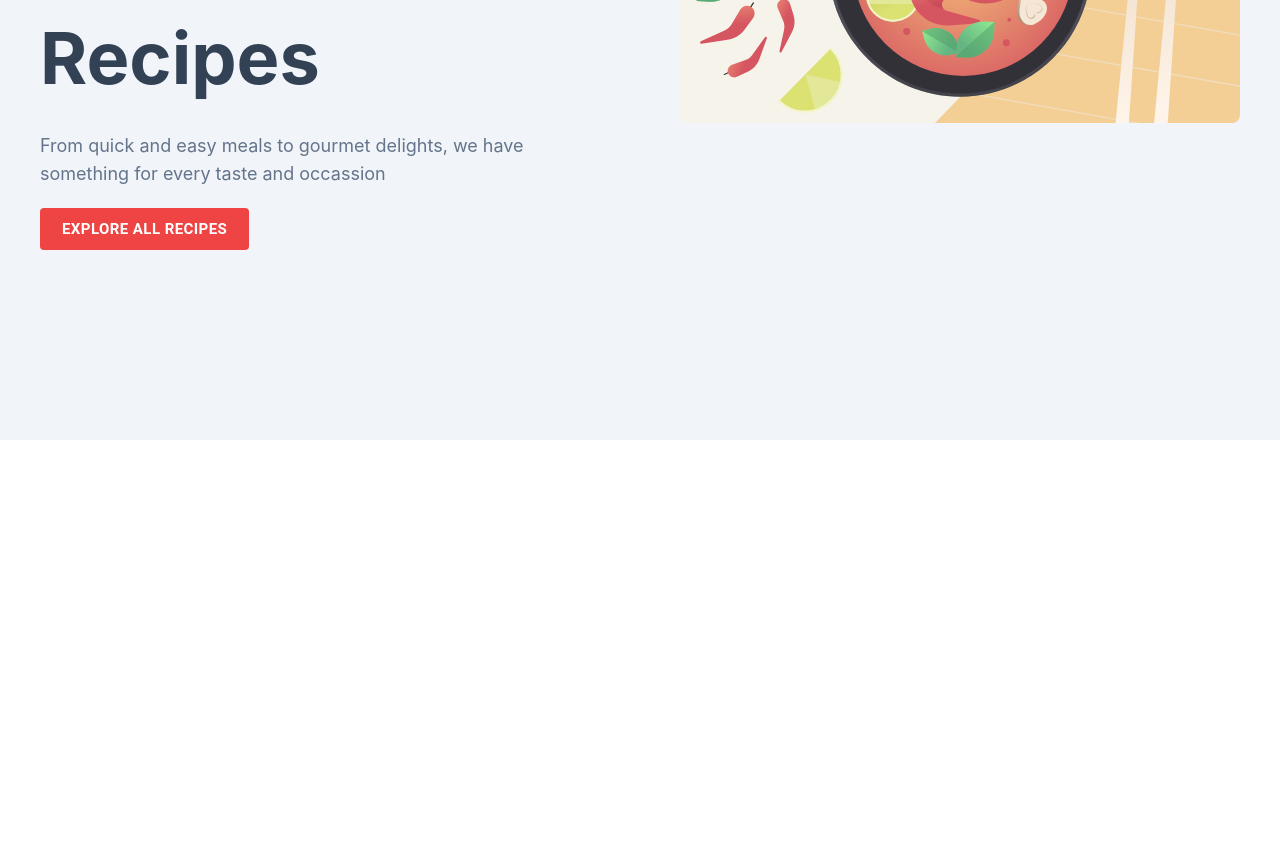
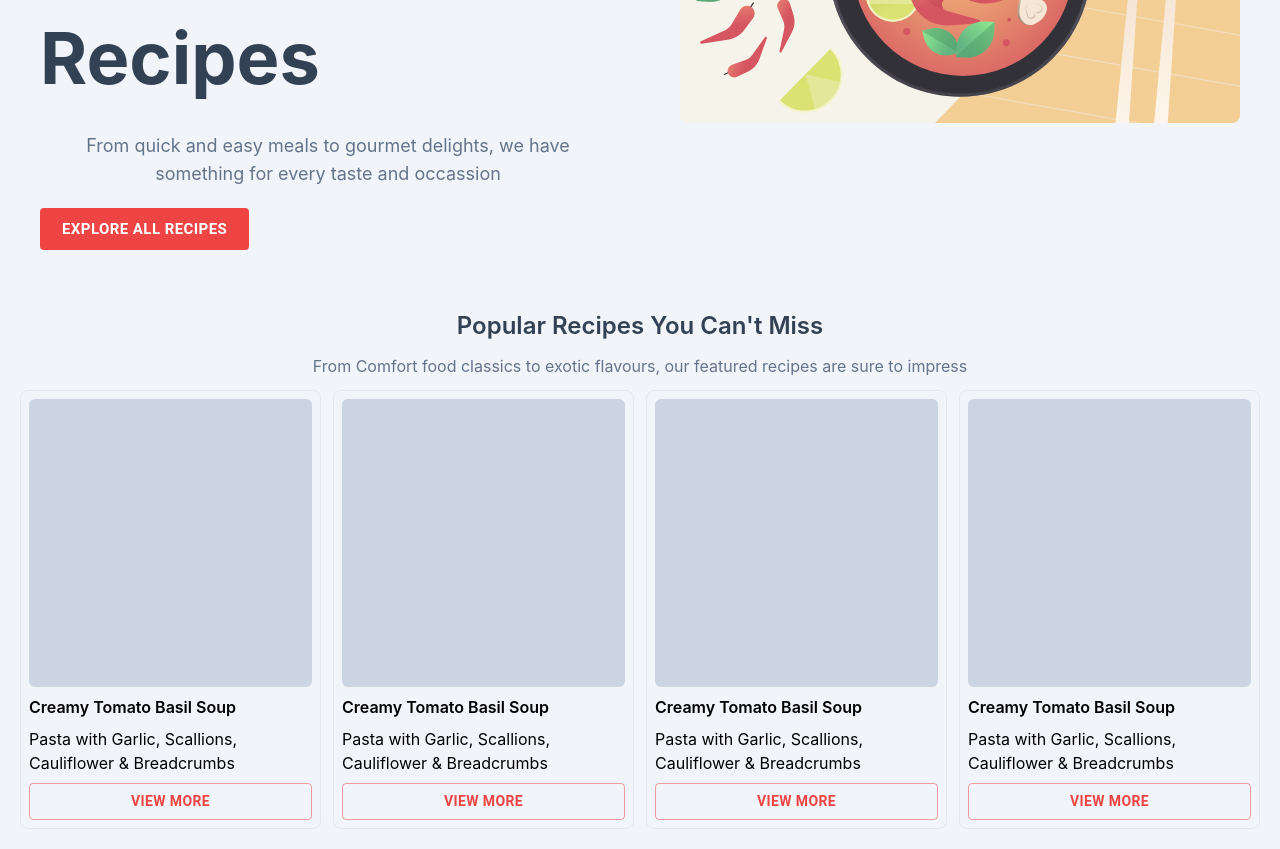
Before and after one commit to JenTJames/foodmood, a React (Create React App) app: page / in a window 1280 px wide. Shown: the part 360-1209 px from the top of the page. Before the commit the page ends 800 px from the top, so only its background shows below. Built offline with nearby package versions, Linux system fonts and the light colour scheme.

Commit message:
Comp: Add ItemCard component for rendering items as a card
Feat: Add ItemCard component to Landing Page

```diff
--- /dev/null
+++ b/src/components/ItemCard.jsx
@@ -0,0 +1,17 @@
+import React from "react";
+import AppButton from "./AppButton";
+
+const ItemCard = () => {
+  return (
+    <div className="flex flex-col gap-2 p-2 rounded-lg border">
+      <div className="h-44 w-44 rounded-md bg-slate-300 md:min-w-full lg:h-72"></div>
+      <h4 className="font-semibold">Creamy Tomato Basil Soup</h4>
+      <p>Pasta with Garlic, Scallions, Cauliflower & Breadcrumbs</p>
+      <AppButton bold variant="outlined">
+        View More
+      </AppButton>
+    </div>
+  );
+};
+
+export default ItemCard;
--- a/src/pages/LandingPage.jsx
+++ b/src/pages/LandingPage.jsx
@@ -1,9 +1,11 @@
 import React from "react";
 import ShrimpImage from "../assets/shrimp.svg";
 import AppButton from "../components/AppButton";
+import ItemCard from "../components/ItemCard";
 
 const LandingPage = () => {
   return (
+    <div className="flex flex-col max-w-full overflow-clip gap-10">
       <div className="flex min-h-full min-w-full flex-col justify-center items-center p-5 gap-16 md:flex-row md:justify-around">
         <div className="flex flex-col gap-5 items-center md:items-start">
           <h1 className="font-bold text-5xl md:text-4xl leading-tight lg:text-7xl lg:leading-normal text-slate-700">
@@ -11,7 +13,7 @@ const LandingPage = () => {
             <span className="text-red-500"> Easy</span> and
             <span className="text-red-500"> Tasty</span> Recipes
           </h1>
-        <p className="text-slate-500 text-lg">
+          <p className="text-slate-500 text-center text-lg">
             From quick and easy meals to gourmet delights, we have something for
             every taste and occassion
           </p>
@@ -27,6 +29,22 @@ const LandingPage = () => {
           alt="heroImage"
         />
       </div>
+      <div className="flex flex-col min-w-full gap-3 justify-center items-center overflow-clip scroll-smooth">
+        <h1 className="text-2xl text-center font-semibold text-slate-700">
+          Popular Recipes You Can't Miss
+        </h1>
+        <p className="text-regular text-center text-slate-500">
+          From Comfort food classics to exotic flavours, our featured recipes
+          are sure to impress
+        </p>
+        <div className="flex gap-3 overflow-x-auto max-w-full">
+          <ItemCard />
+          <ItemCard />
+          <ItemCard />
+          <ItemCard />
+        </div>
+      </div>
+    </div>
   );
 };
 
```
Lines whose indentation alone changed are shown as unchanged.
